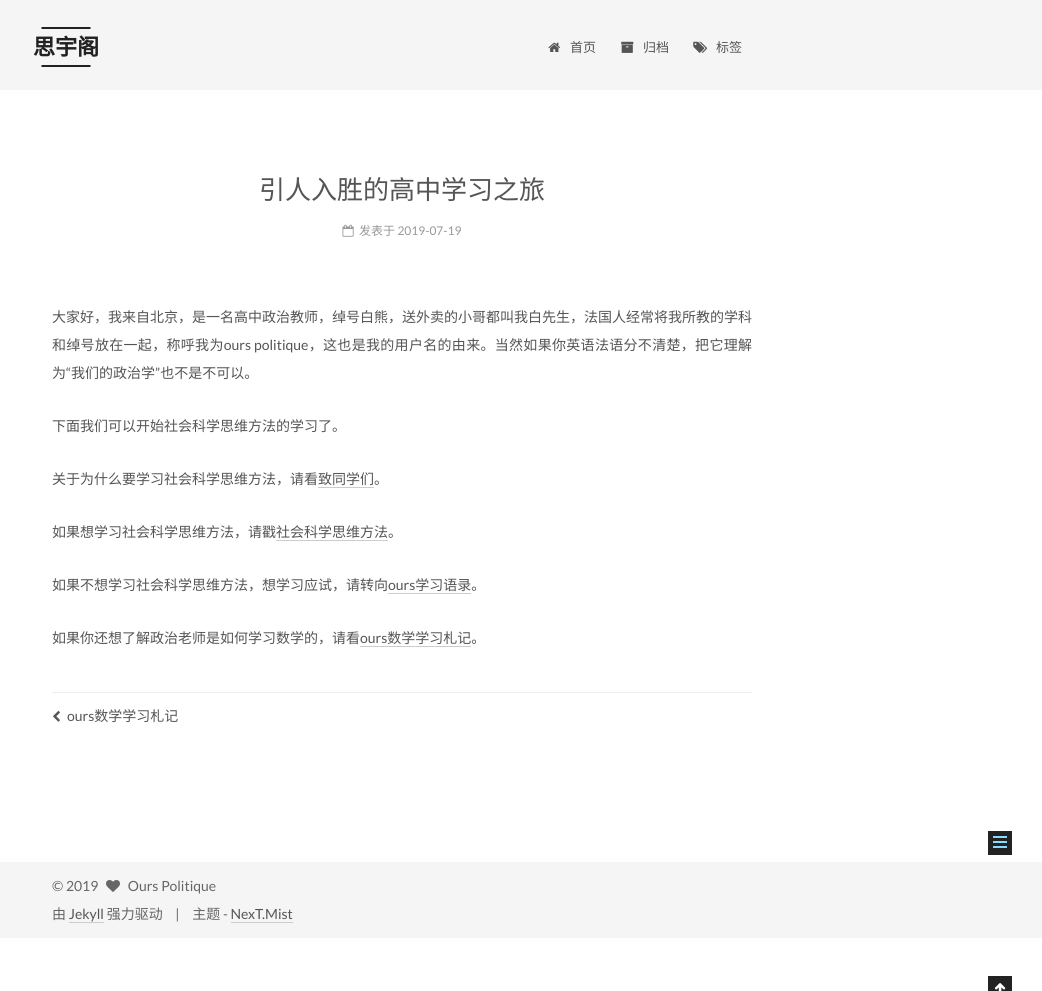
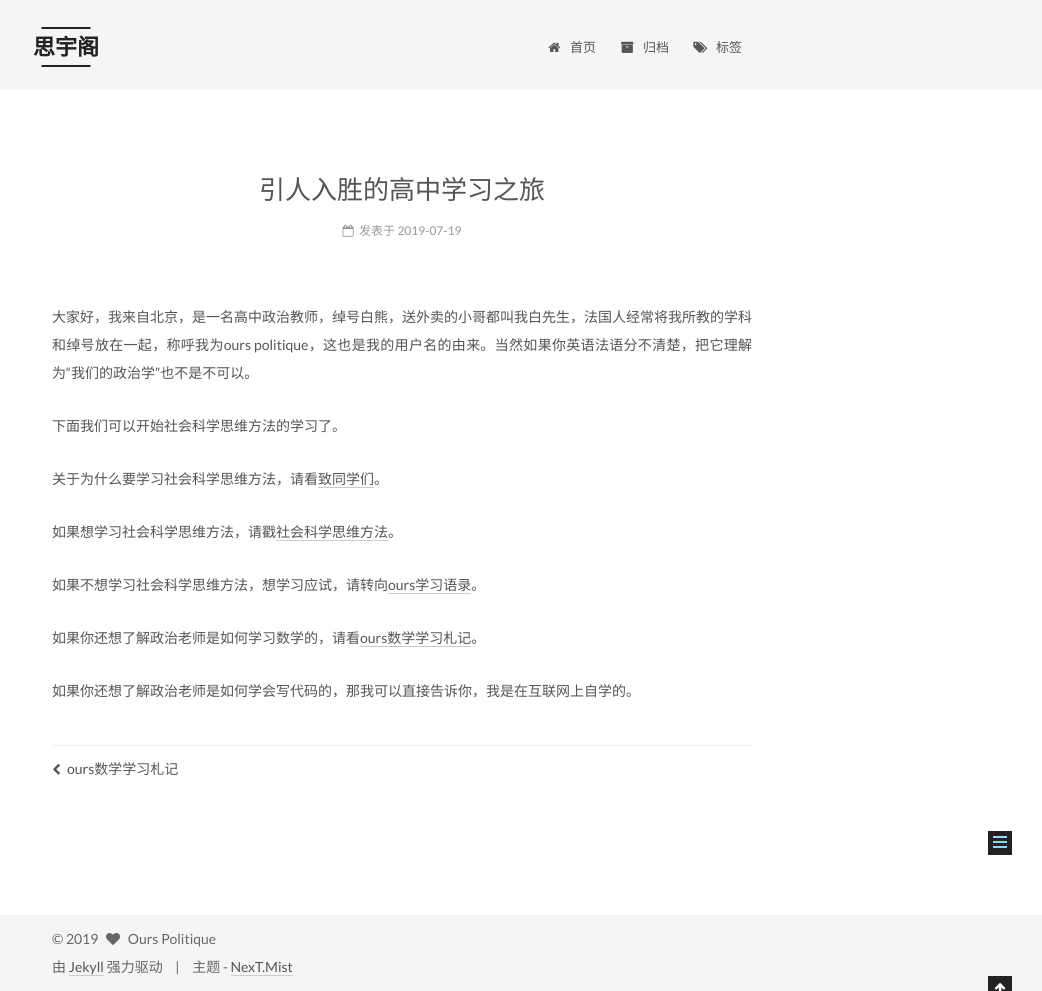
Before and after one commit to ourspolitique/ourspolitique.github.io, a Jekyll site: the page built from _posts/2019-07-09-Excellent-travail.md, in a window 1280 px wide. Shown: the whole page, without its empty margins (238-1280 px from the left). Built offline with Jekyll 4.4.1, drawn with Linux system fonts in a browser that asks for light colours.

Commit message:
Update 2019-07-09-Excellent-travail.md

```diff
--- a/_posts/2019-07-09-Excellent-travail.md
+++ b/_posts/2019-07-09-Excellent-travail.md
@@ -14,4 +14,6 @@ tags:
 
 如果不想学习社会科学思维方法，想学习应试，请转向[ours学习语录](https://github.com/ourspolitique/ourspolitique.github.io/issues/1)。
 
-如果你还想了解政治老师是如何学习数学的，请看[ours数学学习札记](https://github.com/ourspolitique/ourspolitique.github.io/issues/3)。
+如果你还想了解政治老师是如何学习数学的，请看[ours数学学习札记](https://ourspolitique.github.io/2019/07/19/mathématiques/)。
+
+如果你还想了解政治老师是如何学会写代码的，那我可以直接告诉你，我是在互联网上自学的。
```
